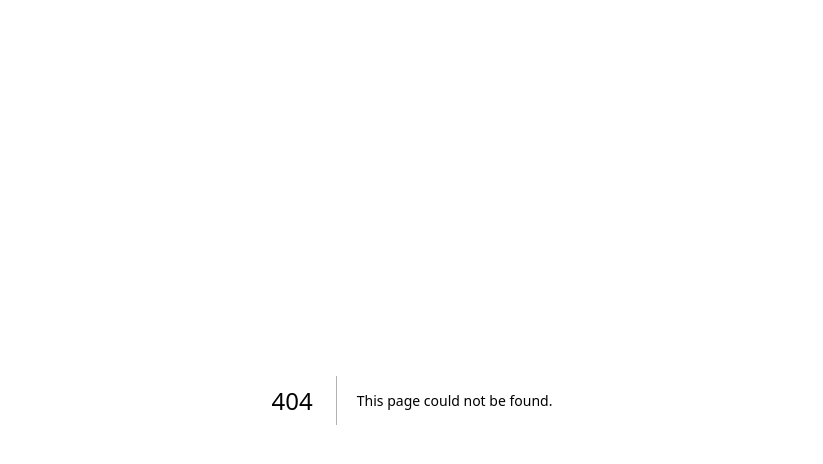
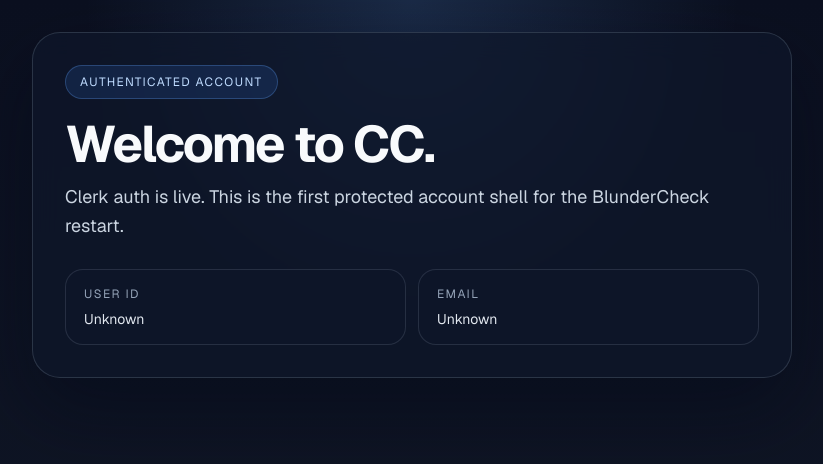
Before and after one commit to andreasnordenadler/cc, a Next.js app: page /account in a window 1280 px wide. Before the commit this address had no page. Shown: the top 464 px of the page, without its empty margins (228-1051 px from the left). Built offline with nearby package versions, Linux system fonts and the light colour scheme; no server answers.

Commit message:
CC: add Clerk auth and protected account shell

```diff
--- a/package.json
+++ b/package.json
@@ -9,6 +9,7 @@
     "lint": "eslint"
   },
   "dependencies": {
+    "@clerk/nextjs": "^7.0.11",
     "next": "16.2.2",
     "react": "19.2.4",
     "react-dom": "19.2.4"
--- /dev/null
+++ b/src/app/account/page.tsx
@@ -0,0 +1,107 @@
+import { currentUser } from '@clerk/nextjs/server';
+
+export default async function AccountPage() {
+  const user = await currentUser();
+
+  return (
+    <main
+      style={{
+        minHeight: '100vh',
+        padding: '32px',
+        background:
+          'radial-gradient(circle at top, rgba(96,165,250,0.18), transparent 32%), linear-gradient(180deg, #0b1020 0%, #111827 100%)',
+        color: '#f8fafc',
+      }}
+    >
+      <section
+        style={{
+          margin: '0 auto',
+          width: '100%',
+          maxWidth: 760,
+          border: '1px solid rgba(148,163,184,0.22)',
+          background: 'rgba(15,23,42,0.72)',
+          backdropFilter: 'blur(14px)',
+          borderRadius: 28,
+          padding: '32px',
+          boxShadow: '0 30px 80px rgba(2,6,23,0.45)',
+        }}
+      >
+        <div
+          style={{
+            display: 'inline-flex',
+            alignItems: 'center',
+            gap: 10,
+            borderRadius: 999,
+            padding: '8px 14px',
+            background: 'rgba(59,130,246,0.14)',
+            border: '1px solid rgba(96,165,250,0.28)',
+            fontSize: 12,
+            letterSpacing: '0.12em',
+            textTransform: 'uppercase',
+            color: '#bfdbfe',
+          }}
+        >
+          Authenticated account
+        </div>
+
+        <div style={{ marginTop: 20, display: 'grid', gap: 14 }}>
+          <h1
+            style={{
+              fontSize: 'clamp(2rem, 4vw, 3.5rem)',
+              lineHeight: 0.98,
+              letterSpacing: '-0.04em',
+            }}
+          >
+            Welcome to CC.
+          </h1>
+
+          <p style={{ fontSize: 18, color: '#cbd5e1', lineHeight: 1.6 }}>
+            Clerk auth is live. This is the first protected account shell for the
+            BlunderCheck restart.
+          </p>
+        </div>
+
+        <div
+          style={{
+            marginTop: 28,
+            display: 'grid',
+            gap: 12,
+            gridTemplateColumns: 'repeat(auto-fit, minmax(220px, 1fr))',
+          }}
+        >
+          <div
+            style={{
+              borderRadius: 18,
+              padding: '16px 18px',
+              background: 'rgba(15,23,42,0.58)',
+              border: '1px solid rgba(148,163,184,0.18)',
+            }}
+          >
+            <div style={{ fontSize: 12, textTransform: 'uppercase', color: '#94a3b8', letterSpacing: '0.12em' }}>
+              User id
+            </div>
+            <div style={{ marginTop: 8, color: '#e2e8f0', fontSize: 14, wordBreak: 'break-all' }}>
+              {user?.id ?? 'Unknown'}
+            </div>
+          </div>
+
+          <div
+            style={{
+              borderRadius: 18,
+              padding: '16px 18px',
+              background: 'rgba(15,23,42,0.58)',
+              border: '1px solid rgba(148,163,184,0.18)',
+            }}
+          >
+            <div style={{ fontSize: 12, textTransform: 'uppercase', color: '#94a3b8', letterSpacing: '0.12em' }}>
+              Email
+            </div>
+            <div style={{ marginTop: 8, color: '#e2e8f0', fontSize: 14, wordBreak: 'break-word' }}>
+              {user?.emailAddresses?.[0]?.emailAddress ?? 'Unknown'}
+            </div>
+          </div>
+        </div>
+      </section>
+    </main>
+  );
+}
--- a/src/app/layout.tsx
+++ b/src/app/layout.tsx
@@ -1,4 +1,5 @@
 import type { Metadata } from "next";
+import { ClerkProvider } from "@clerk/nextjs";
 import { Geist, Geist_Mono } from "next/font/google";
 import "./globals.css";
 
@@ -23,8 +24,10 @@
   children: React.ReactNode;
 }>) {
   return (
-    <html lang="en" className={`${geistSans.variable} ${geistMono.variable}`}>
-      <body>{children}</body>
-    </html>
+    <ClerkProvider>
+      <html lang="en" className={`${geistSans.variable} ${geistMono.variable}`}>
+        <body>{children}</body>
+      </html>
+    </ClerkProvider>
   );
 }
```
Also changed, not shown: src/app/page.tsx (+78 -4 lines), src/middleware.ts (added, +16 -0 lines), 2 other files (tests, documents, lock files or other folders).
